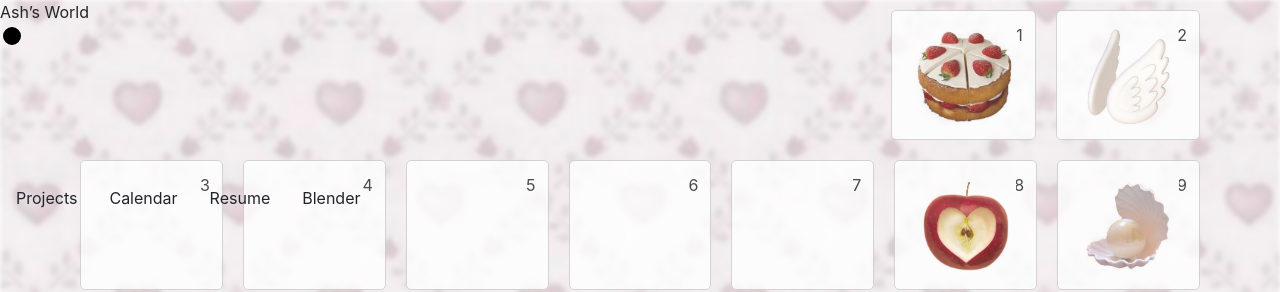
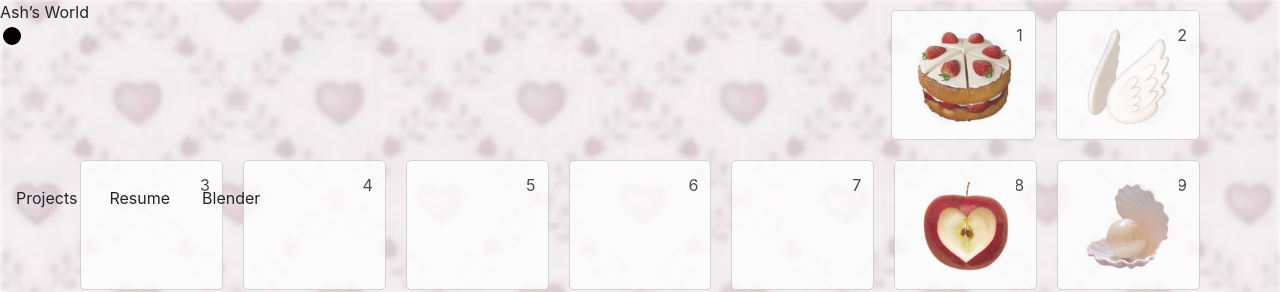
Before and after one commit to ashlxyzhang/ashs_wrld, a React (Vite) app: page /advent in a window 1280 px wide. Shown: the top 292 px of the page. Built offline with nearby package versions, Linux system fonts and the light colour scheme; a web font is replaced by a local one.

Commit message:
updated resume

```diff
--- a/src/components/Header.tsx
+++ b/src/components/Header.tsx
@@ -24,10 +24,17 @@ const Header = () => {
         <Link className="nav-btn" to="/projects">
           Projects
         </Link>
-        <Link className="nav-btn" to="/advent">
+        {/* <Link className="nav-btn" to="/advent">
           Calendar
-        </Link>
-        <button className="nav-btn">Resume</button>
+        </Link> */}
+        <a
+          href="/ashley_zhang.pdf"
+          className="nav-btn"
+          target="_blank"
+          rel="noopener noreferrer"
+        >
+          Resume
+        </a>
         <button className="nav-btn">Blender</button>
       </div>
     </div>
```
Also changed, not shown: 1 other file (tests, documents, lock files or other folders).
